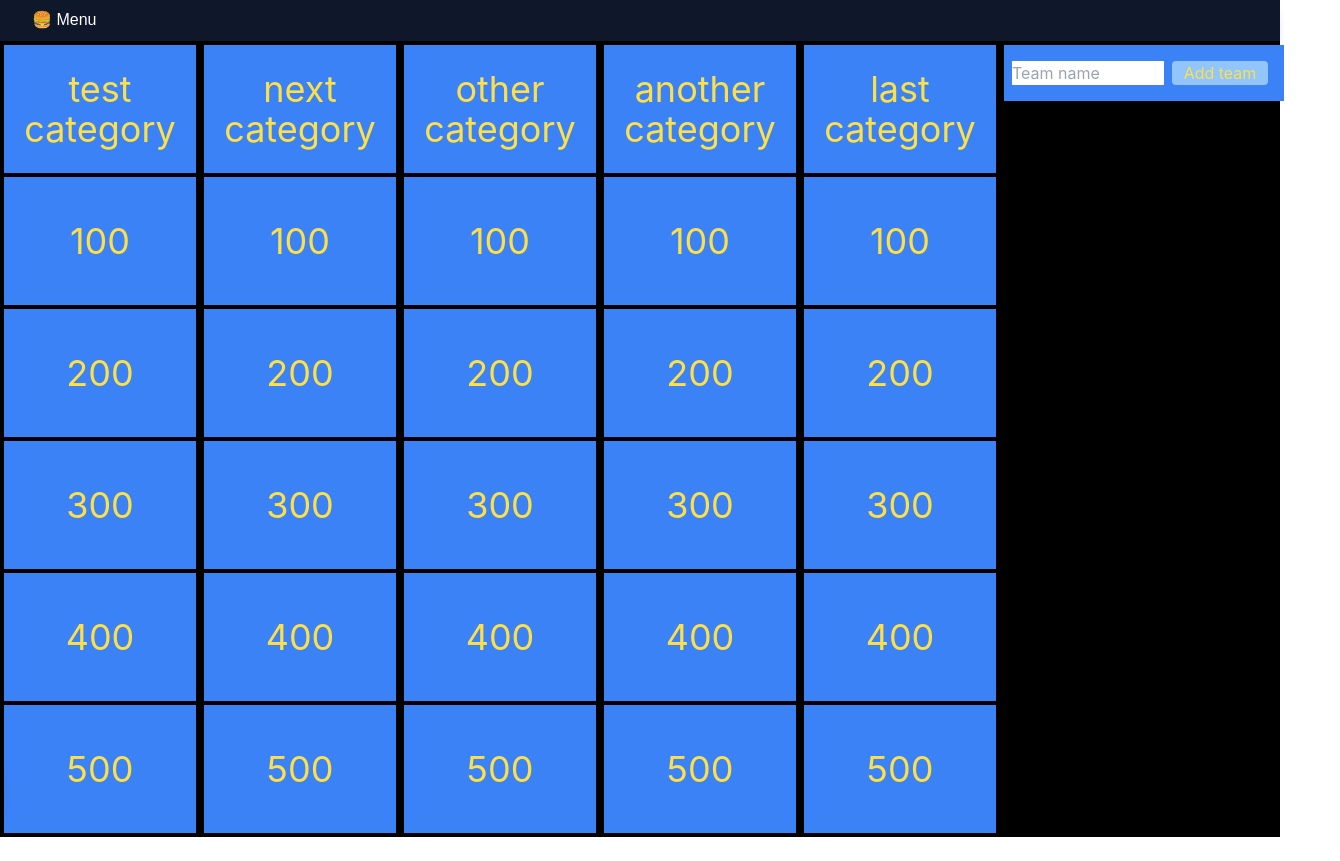
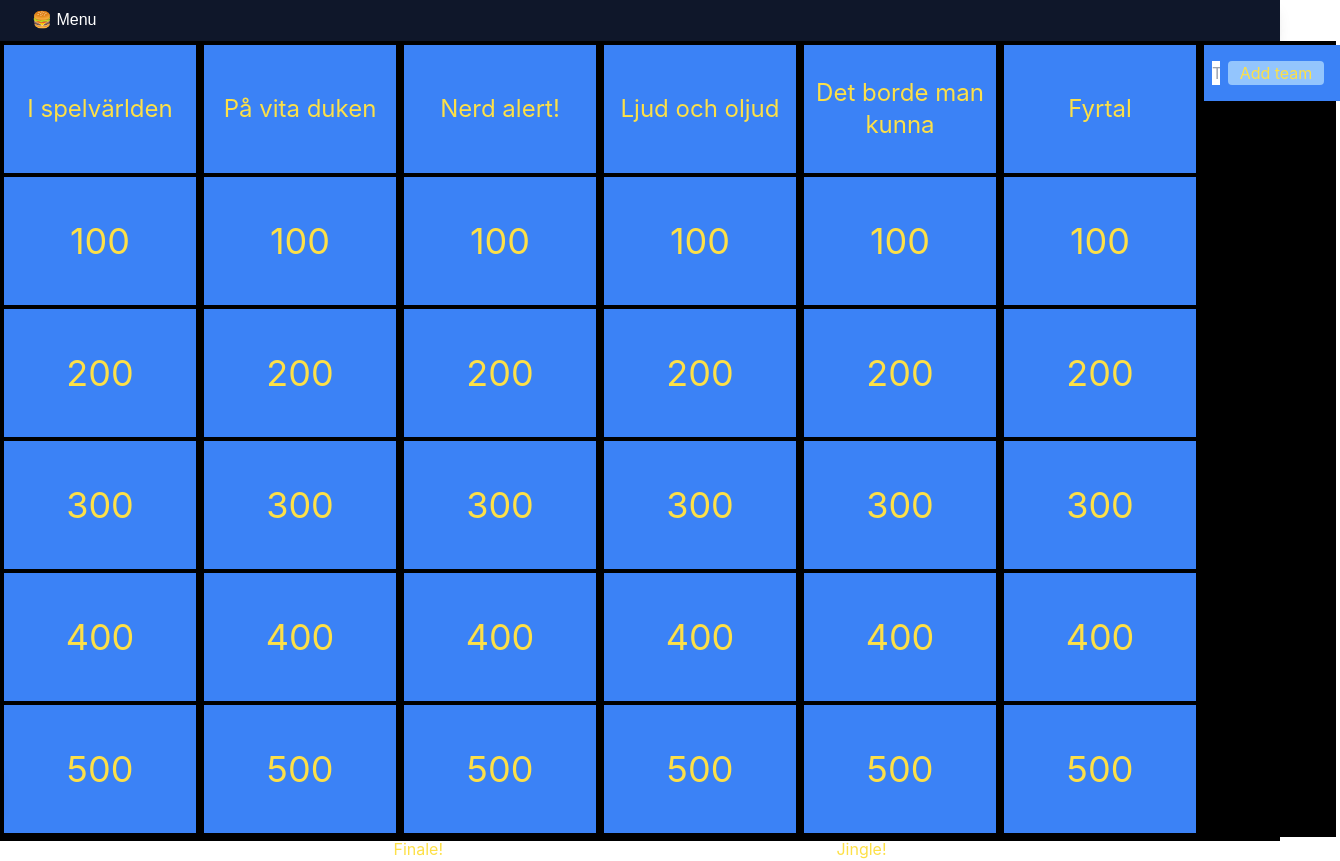
Before and after one commit to nbjorling/nextjs, a Next.js app: page /jeopardy in a window 1280 px wide. Shown: the whole page, 1340 px wide, since content can reach past the window. Before the commit the page ends 837 px from the top, so only its background shows below. Built offline with nearby package versions, Linux system fonts and the light colour scheme; a web font is replaced by a local one.

Commit message:
update jeopardy

```diff
--- a/components/FlippableCard/FlippableCard.tsx
+++ b/components/FlippableCard/FlippableCard.tsx
@@ -3,15 +3,23 @@ import * as React from 'react';
 type FlippableCardProps = {
   frontText: string;
   backText?: string;
+  frontTextSize?: string;
+  backTextSize?: string;
   textColor?: string;
   bgColor?: string;
+  height?: string;
+  width?: string;
 };
 
 const FlippableCard: React.FC<FlippableCardProps> = ({
   frontText,
   backText,
+  frontTextSize = 'text-4xl',
+  backTextSize = 'text-sm',
   textColor = 'text-yellow-300',
   bgColor = 'bg-blue-500',
+  height = 'h-32',
+  width = 'w-48',
 }) => {
   const [showBack, setShowBack] = React.useState(false);
 
@@ -21,7 +29,7 @@ const FlippableCard: React.FC<FlippableCardProps> = ({
 
   return (
     <div
-      className='m-1 flex h-32 w-48 cursor-pointer select-none bg-transparent [perspective:1000px]'
+      className={`m-1 flex ${height} ${width} cursor-pointer select-none bg-transparent [perspective:1000px]`}
       onClick={flipCard}
     >
       <div
@@ -33,14 +41,18 @@ const FlippableCard: React.FC<FlippableCardProps> = ({
           <div
             className={`flex h-full w-full flex-col items-center justify-center ${bgColor}`}
           >
-            <p className={`text-center text-4xl ${textColor}`}>{frontText}</p>
+            <p className={`text-center ${frontTextSize} ${textColor}`}>
+              {frontText}
+            </p>
           </div>
         </div>
         <div className='absolute inset-0 h-full w-full [transform:rotateY(180deg)] [backface-visibility:hidden]'>
           <div
-            className={`flex h-full w-full flex-col items-center justify-center ${bgColor}`}
+            className={`flex h-full w-full flex-col items-center justify-center p-1 ${bgColor}`}
           >
-            <p className={`text-center text-xl ${textColor}`}>{backText}</p>
+            <p className={`text-center ${backTextSize} ${textColor}`}>
+              {backText}
+            </p>
           </div>
         </div>
       </div>
--- a/components/ScoreBoard/ScoreBoard.tsx
+++ b/components/ScoreBoard/ScoreBoard.tsx
@@ -11,6 +11,7 @@ const ScoreBoard: React.FC = () => {
       setNewTeam('');
     }
   };
+
   return (
     <div className='h-full w-full flex-col bg-black'>
       {teams.map((team) => (
--- a/components/ScoreBoard/partials/TeamScore.tsx
+++ b/components/ScoreBoard/partials/TeamScore.tsx
@@ -5,7 +5,9 @@ type TeamScoreProps = {
 };
 
 const TeamScore: React.FC<TeamScoreProps> = ({ name }) => {
-  const [score, setScore] = React.useState(0);
+  const [score, setScore] = React.useState(
+    parseInt(localStorage.getItem(name)) || 0
+  );
 
   const add100 = () => {
     setScore(score + 100);
@@ -14,6 +16,10 @@ const TeamScore: React.FC<TeamScoreProps> = ({ name }) => {
   const subtract100 = () => {
     setScore(score - 100);
   };
+
+  React.useEffect(() => {
+    localStorage.setItem(name, `${score}`);
+  }, [score]);
 
   return (
     <div className='m-1 flex w-full flex-col items-center justify-center bg-blue-500 p-6 text-yellow-300'>
--- a/next.config.js
+++ b/next.config.js
@@ -4,9 +4,15 @@ const nextConfig = {
   webpack(config) {
     config.module.rules.push({
       test: /\.svg$/,
-      use: ["@svgr/webpack"],
+      use: ['@svgr/webpack'],
       resolve: {
-        extensions: [".js", ".jsx", ".ts", ".tsx"],
+        extensions: ['.js', '.jsx', '.ts', '.tsx'],
+      },
+    });
+    config.module.rules.push({
+      test: /\.mp3$/,
+      use: {
+        loader: 'file-loader',
       },
     });
     return config;
--- a/package.json
+++ b/package.json
@@ -22,11 +22,13 @@
     "eslint-config-next": "13.1.1",
     "eslint-config-prettier": "^8.6.0",
     "eslint-plugin-prettier": "^4.2.1",
+    "file-loader": "^6.2.0",
     "postcss": "^8.4.14",
     "prettier": "^2.8.2",
     "prettier-plugin-tailwindcss": "^0.2.1",
     "tailwindcss": "^3.1.6",
-    "typescript": "^4.8.4"
+    "typescript": "^4.8.4",
+    "webpack": "^4.0.0"
   },
   "name": "nextjs",
   "version": "1.0.0",
--- a/pages/jeopardy.tsx
+++ b/pages/jeopardy.tsx
@@ -1,14 +1,42 @@
 import * as React from 'react';
 import FlippableCard from '../components/FlippableCard/FlippableCard';
 import ScoreBoard from '../components/ScoreBoard/ScoreBoard';
-import categories from '../public/jeopardy.json';
+import categories from '../public/assets/jeopardy.json';
 
 const Jeopardy: React.FC = () => {
+  const [finale, setFinale] = React.useState(false);
+  const jingle = React.useRef<HTMLAudioElement | undefined>();
+
+  const toggleFinale = () => setFinale(!finale);
+
+  const playJingle = () => {
+    jingle.current && jingle.current.play();
+    console.log('play');
+  };
+
+  React.useEffect(() => {
+    jingle.current = new Audio('/assets/jeopardy_jingle.mp3');
+  }, []);
+
   return (
-    <div className='flex h-full w-full flex-row bg-black'>
-      {categories.map((category) => (
+    <div className='flex h-screen w-full flex-col bg-black'>
+      <div className='flex flex-row'>
+        {finale ? (
+          <FlippableCard
+            frontText='Final frågan!'
+            frontTextSize='text-9xl'
+            backText='Så heter Alfons Åbergs pappa'
+            backTextSize='text-7xl'
+            height='min-h-[90%]'
+            width='min-w-[60%]'
+          />
+        ) : (
+          categories.map((category) => (
             <div key={category.name} className='flex-col'>
-          <FlippableCard frontText={category.name} />
+              <FlippableCard
+                frontText={category.name}
+                frontTextSize='text-2xl'
+              />
               {category.questions.map((question, index) => {
                 const frontText = `${(index + 1) * 100}`;
                 return (
@@ -20,8 +48,18 @@ const Jeopardy: React.FC = () => {
                 );
               })}
             </div>
-      ))}
+          ))
+        )}
         <ScoreBoard />
+      </div>
+      <div className='flex flex-row justify-evenly'>
+        <button type='button' onClick={toggleFinale}>
+          <p className='text-yellow-300'>Finale!</p>
+        </button>
+        <button type='button' onClick={playJingle}>
+          <p className='text-yellow-300'>Jingle!</p>
+        </button>
+      </div>
     </div>
   );
 };
--- /dev/null
+++ b/public/assets/jeopardy.json
@@ -0,0 +1,62 @@
+[
+  {
+    "name": "I spelvärlden",
+    "questions": [
+      "Han är en blå snabb igelkott som utvecklades av Sega",
+      "Detta populära fotbollsspel ska snart rebrandas som 'EA Sports FC'",
+      "Detta är smeknamnet på Markus Persson, skaparen av Minecraft",
+      "Street Fighter och Mega Man är två av de enormt populära spelserier som släppts av denna spel-studio",
+      "Detta välkända japanska spelföretag grundades år 1889 och ligger bakom ett stort antal klassiker"
+    ]
+  },
+  {
+    "name": "På vita duken",
+    "questions": [
+      "Denna Hitchcock-film är förmodligen mest känd för sin scen med ett duschdraperi",
+      "Denna kompositör har skapat musiken åt de flesta av Tim Burtons filmer samt signaturmelodin till The Simpsons",
+      "Hon kallas 'Baby', men detta är karaktärens fulla namn i filmen Dirty Dancing från 1987",
+      "Detta var den första animerade långfilm som släpptes redan 1937",
+      "Dessa är Charles Kanes sista ord i drama-klassikern från 1941"
+    ]
+  },
+  {
+    "name": "Nerd alert!",
+    "questions": [
+      "Så många tecken tecken tilläts vid lanseringen av Twitter och har idag dubblerats",
+      "Bill Gates hoppade av detta prestigefyllda universitet för att starta Microsoft",
+      "Denna teknologi namngavs efter den norsk- och danskregerande kung Harald",
+      "Denna teknologi valde Apple att frångå vid lanseringen av Iphone 7",
+      "Detta är namnet på den tangentsbords-layout som de flesta av oss använder dagligen"
+    ]
+  },
+  {
+    "name": "Ljud och oljud",
+    "questions": [
+      "Denna kompositör är känd för bangers som 'Für Elise'",
+      "Curtis James Jackson III är mer känd under detta artistnamn",
+      "Detta land förknippas med musikstilen K-pop",
+      "Detta är namnet på musikstilen som i vardagsspråk ofta kallas 'hissmusik'",
+      "Innan Phil Collins var det hen som sjöng i Genesis"
+    ]
+  },
+  {
+    "name": "Det borde man kunna",
+    "questions": [
+      "Sushi kommer från detta land",
+      "Hon var den första kvinnan att vinna ett Nobelpris",
+      "Så många länder är medlemmar i Förenta Nationerna",
+      "Detta år sjönk Titanic den 15 april",
+      "Så många tidszoner har Ryssland"
+    ]
+  },
+  {
+    "name": "Fyrtal",
+    "questions": [
+      "Denna växt sägs bringa tur och är en populär symbol hos irländare ",
+      "Han var den fjärde musketören efter Athos, Aramis och Porthos",
+      "Peter Griffin heter pappan i Family Guy och detta är namnen på de fyra andra (människorna)",
+      "Dessa renässanskonstnärer gav inspiration till namnen på fyra sköldpaddor med kampsportskunskaper",
+      "Salvador Domingo Felipe Jacinto är mer känd under detta namn på fyra bokstäver"
+    ]
+  }
+]
--- a/public/jeopardy.json
+++ /dev/null
@@ -1,52 +0,0 @@
-[
-  {
-    "name": "test category",
-    "questions": [
-      "test text 1",
-      "test text 2",
-      "test text 3",
-      "test text 4",
-      "test text 5"
-    ]
-  },
-  {
-    "name": "next category",
-    "questions": [
-      "next text 1",
-      "next text 2",
-      "next text 3",
-      "next text 4",
-      "next text 5"
-    ]
-  },
-  {
-    "name": "other category",
-    "questions": [
-      "other text 1",
-      "other text 2",
-      "other text 3",
-      "other text 4",
-      "other text 5"
-    ]
-  },
-  {
-    "name": "another category",
-    "questions": [
-      "another text 1",
-      "another text 2",
-      "another text 3",
-      "another text 4",
-      "another text 5"
-    ]
-  },
-  {
-    "name": "last category",
-    "questions": [
-      "last text 1",
-      "last text 2",
-      "last text 3",
-      "last text 4",
-      "last text 5"
-    ]
-  }
-]
```
Also changed, not shown: 2 other files (tests, documents, lock files or other folders). Lines whose indentation alone changed are shown as unchanged.
